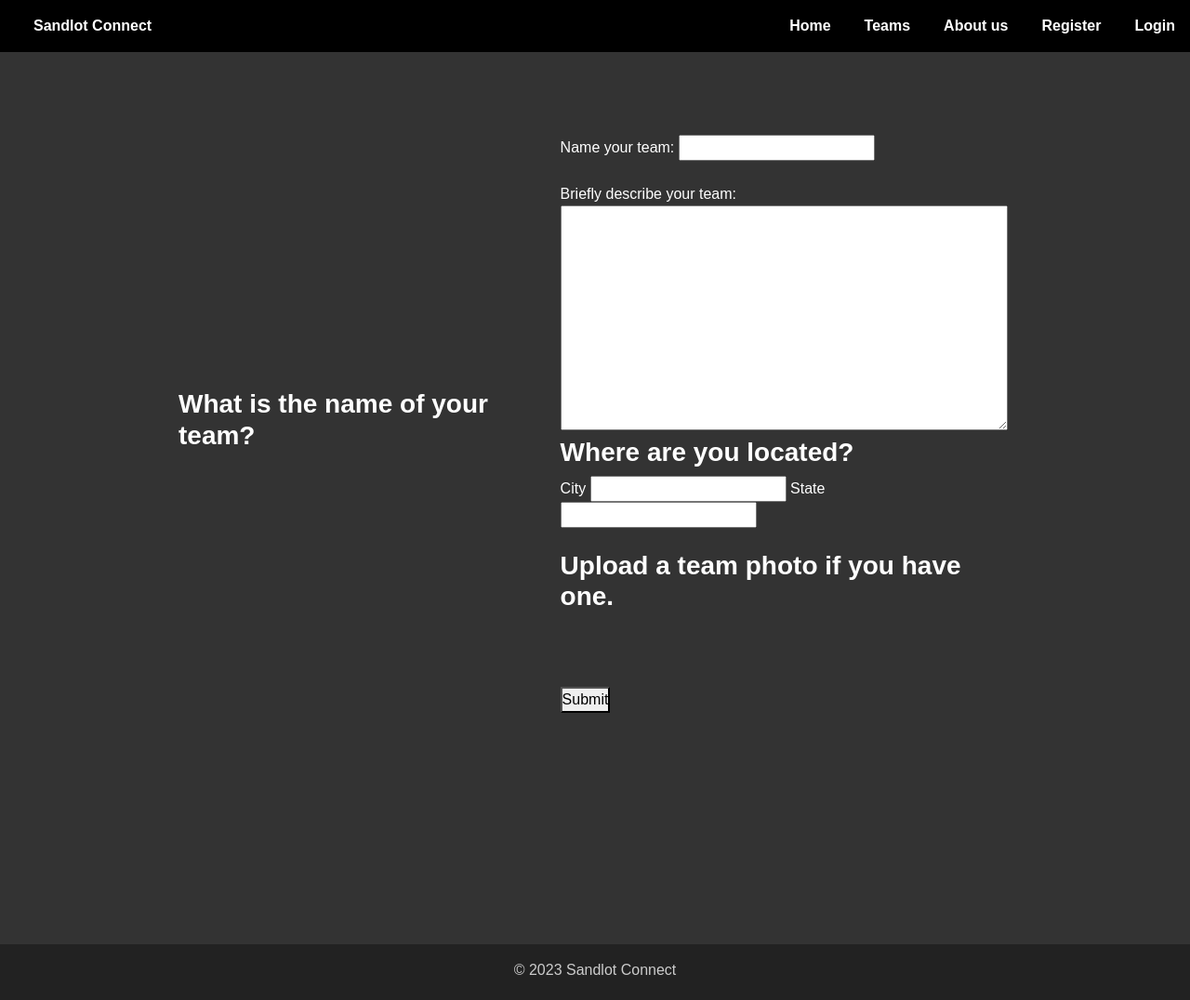
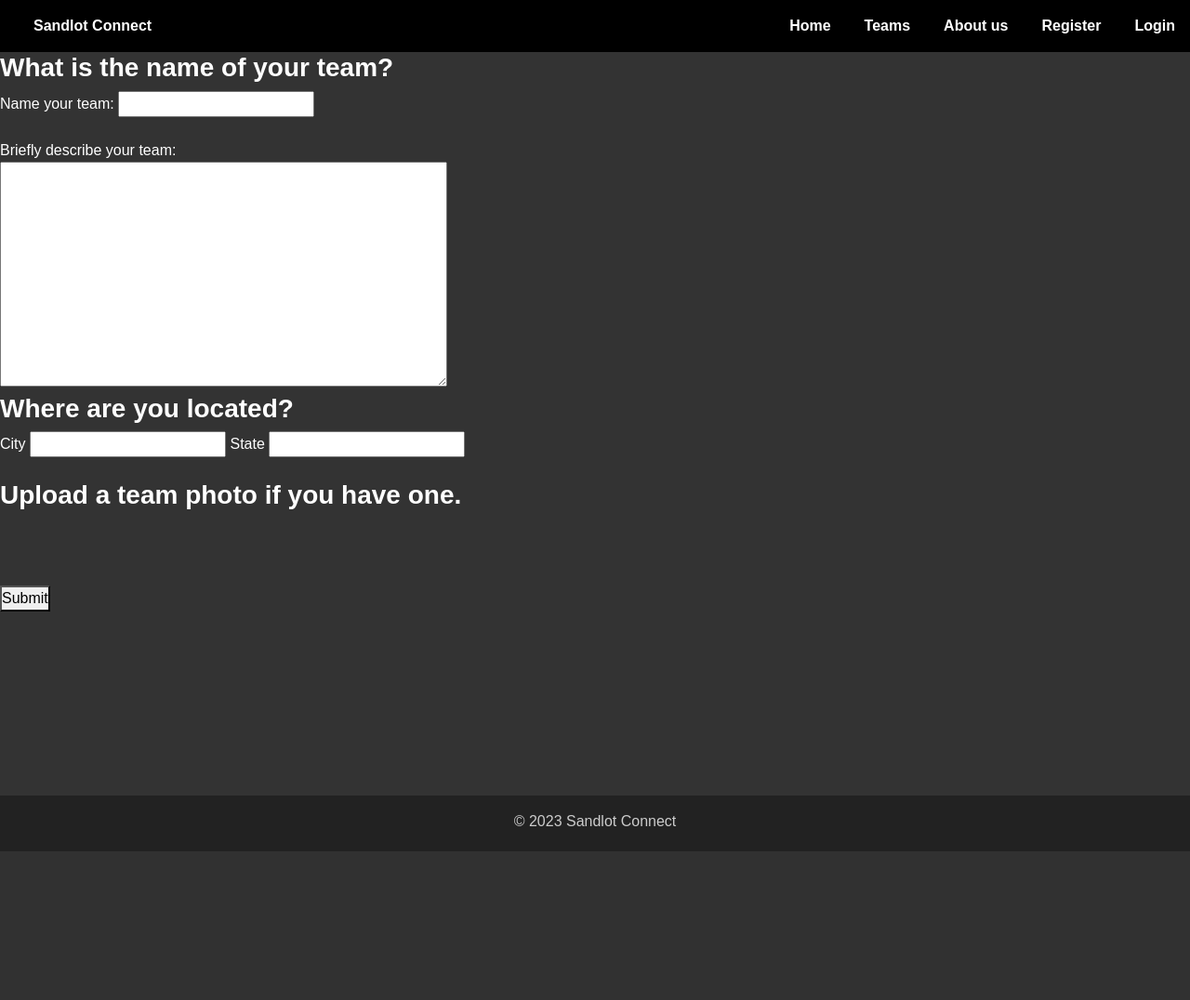
Before and after one commit to Sandlot-Connect/sandlot-connect, a Spring Boot app: page /teams/create in a window 1280 px wide. Shown: the whole page at 93% size. After the commit the page ends 916 px from the top, so only its background shows below. Run offline with Spring Boot 4, Linux system fonts and the light colour scheme; data that the repository does not hold is empty; some of the project's set-up classes (security, data sources, template engines, error pages and the like) are left out, and stand-ins take their place; some libraries are stand-ins or nearby versions.

Commit message:
fixed styling on pages

```diff
--- a/src/main/resources/static/css/style.css
+++ b/src/main/resources/static/css/style.css
@@ -4,6 +4,12 @@
     box-sizing: border-box;
     margin: 0;
     padding: 0;
+}
+
+.wrapper {
+    display: flex;
+    flex-direction: column;
+    min-height: 100%;
 }
 
 body {
@@ -119,12 +125,9 @@ header h1 {
 /* Footer styles */
 
 html, body {
-    height: auto;
+    height: 100%;
 }
 
-body {
-    min-height: 100%;
-}
 
 footer {
     background-color: #333;
@@ -134,7 +137,7 @@ footer {
     bottom: 0;
     width: 100%;
     height: 60px;
-    margin-top: 10em;
+    margin-top: auto;
 }
 
 footer p {
--- a/src/main/resources/templates/about/index.html
+++ b/src/main/resources/templates/about/index.html
@@ -4,7 +4,7 @@
 </head>
 <body>
 <nav th:replace="partials :: navbar"></nav>
-<main class="container-fluid">
+<main class="container-fluid wrapper">
     <h2 class="mt-5 text-center">About Us</h2>
     <section class="container about-us justify-content-center row">
             <div class="person col-md-4">
--- a/src/main/resources/templates/posts/team-posts.html
+++ b/src/main/resources/templates/posts/team-posts.html
@@ -34,7 +34,7 @@
 <div id="main">
     <button class="open-btn" th:onclick="openSidebar()">Players</button>
 </div>
-<div class="sidebar-closed">
+<div class="sidebar-closed wrapper">
     <div class="text-container parent">
         <div class="div2">
     <h1 th:text="${team.city} + ' ' + ${team.name}"></h1>
--- a/src/main/resources/templates/teams/admin.html
+++ b/src/main/resources/templates/teams/admin.html
@@ -4,7 +4,7 @@
 </head>
 <body>
 <nav th:replace="partials :: navbar"></nav>
-<div class="main-container">
+<div class="wrapper">
     <div class="text-container">
         <h1 th:text="${team.name}"></h1>
         <h2>Players who have requested to join the team.</h2>
--- a/src/main/resources/templates/teams/create.html
+++ b/src/main/resources/templates/teams/create.html
@@ -4,7 +4,7 @@
 </head>
 <body>
 <nav th:replace="partials :: navbar"></nav>
-<div class="main-container">
+<div class="wrapper">
     <h3>What is the name of your team?</h3>
     <form th:action="@{/teams/create}" method="post">
         <label for="name">Name your team:</label>
--- a/src/main/resources/templates/teams/index.html
+++ b/src/main/resources/templates/teams/index.html
@@ -4,7 +4,7 @@
 </head>
 <body>
 <nav th:replace="partials :: navbar"></nav>
-<div class="">
+<div class="wrapper">
     <div class="text-container">
         <h1 sec:authorize="isAuthenticated()" th:text="'Welcome, ' + ${#authentication.principal.username} + '.'"></h1>
         <p sec:authorize="isAuthenticated()" th:if="${#authentication.principal.team == null}">Create or Request to join a team below.</p>
--- a/src/main/resources/templates/teams/show.html
+++ b/src/main/resources/templates/teams/show.html
@@ -4,7 +4,7 @@
 </head>
 <body>
 <nav th:replace="~{partials :: navbar}"></nav>
-<div class="">
+<div class="wrapper">
     <div class="text-container">
         <div>
             <h1 th:text="${team.city} + ' ' + ${team.name}"></h1>
--- a/src/main/resources/templates/users/edit-profile.html
+++ b/src/main/resources/templates/users/edit-profile.html
@@ -4,7 +4,7 @@
 </head>
 <body>
 <nav th:replace="partials :: navbar"></nav>
-<div class="main-container container">
+<div class="wrapper container">
     <div class="text-container row justify-content-center">
         <div class="col-md-8 d-flex flex-column align-items-center">
             <h1 th:text="|Howdy, ${user.firstName}!|"></h1>
--- a/src/main/resources/templates/users/login.html
+++ b/src/main/resources/templates/users/login.html
@@ -4,7 +4,7 @@
 </head>
 <body>
 <nav th:replace="partials :: navbar"></nav>
-<div class="main-container">
+<div class="wrapper">
     <div class="text-container">
         <h1>Log In</h1>
         <div th:if="${param.error}">
--- a/src/main/resources/templates/users/profile.html
+++ b/src/main/resources/templates/users/profile.html
@@ -4,7 +4,7 @@
 </head>
 <body>
 <nav th:replace="partials :: navbar"></nav>
-<div class="main-container container">
+<div class="wrapper container">
     <div class="text-container row justify-content-center">
         <div class="col-md-8 d-flex flex-column align-items-center">
             <h1 th:text="|Howdy, ${user.firstName}!|"></h1>
--- a/src/main/resources/templates/users/register.html
+++ b/src/main/resources/templates/users/register.html
@@ -4,7 +4,7 @@
 </head>
 <body>
 <nav th:replace="partials :: navbar"></nav>
-<div class="container">
+<div class="wrapper container">
     <div class="row justify-content-center">
         <div class="col-md-8">
             <div class="text-container">
```
